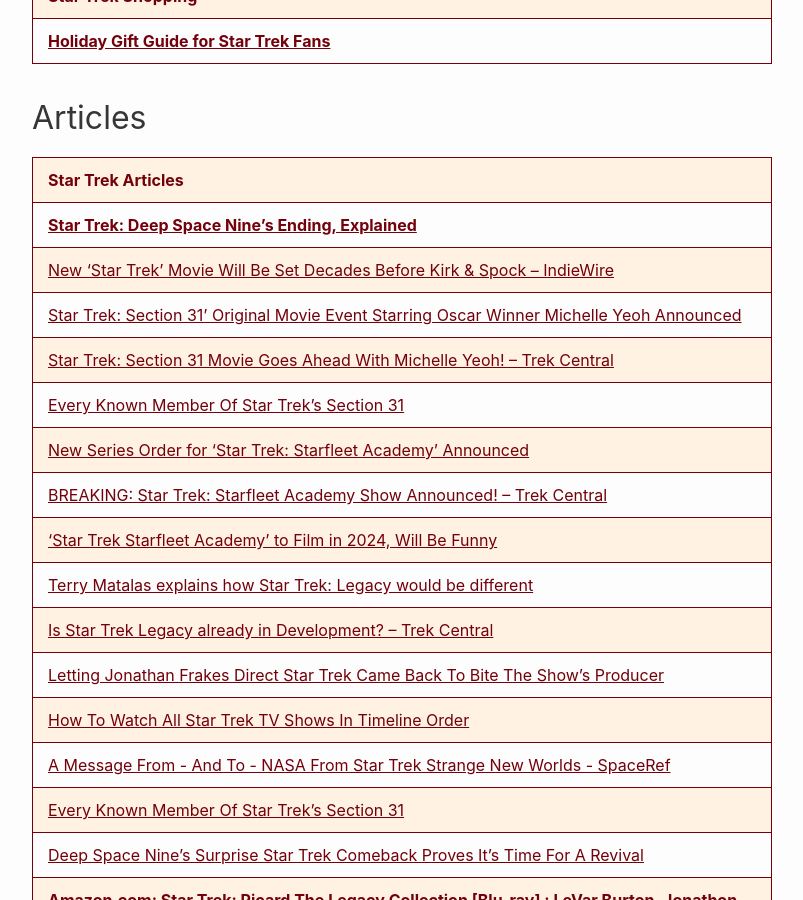
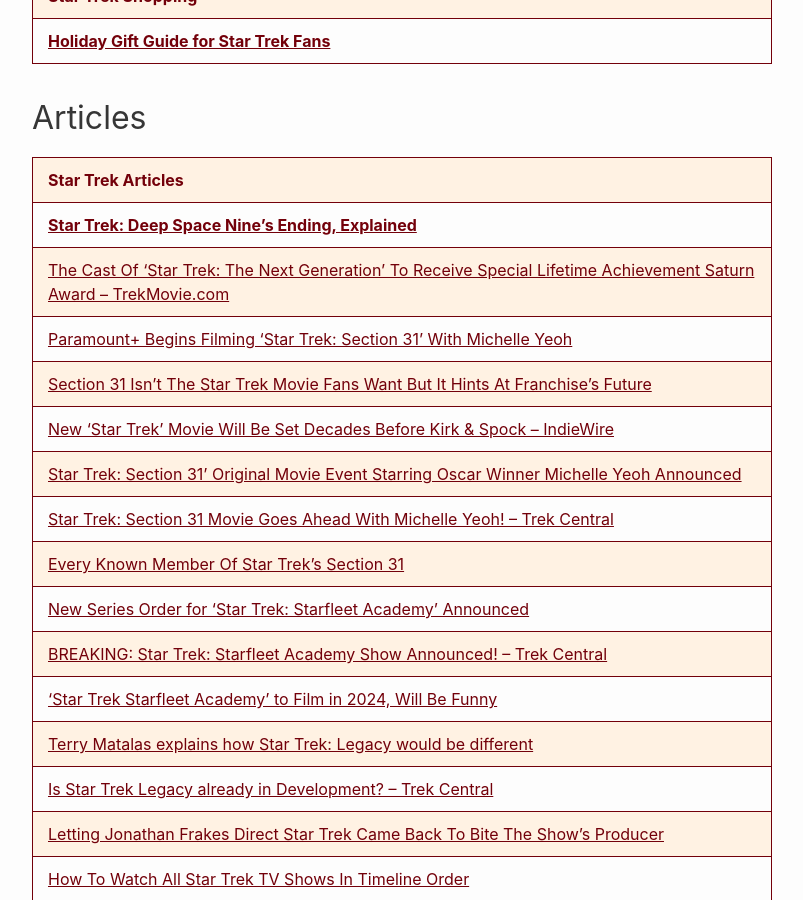
Before and after one commit to RalphHightower/RalphHightower, a Jekyll site: the page built from ScienceFiction/StarTrekFranchise.md, in a window 1280 px wide and 900 px high, scrolled down 3242 px. Shown: the whole window, without its empty margins (238-1041 px from the left). Built offline with Jekyll 4.4.1, drawn with Linux system fonts in a browser that asks for light colours; our own code applies the rules of GitHub Pages for plain Markdown files.

Commit message:
[docs](doc): Update StarTrekFranchise(extended description)

```diff
--- a/ScienceFiction/StarTrekFranchise.md
+++ b/ScienceFiction/StarTrekFranchise.md
@@ -68,6 +68,9 @@
 | Star Trek Articles |
 |---|
 | **[Star Trek: Deep Space Nine's Ending, Explained](https://gamerant.com/star-trek-deep-space-nine-ds9-ending-explained/ )** |
+| [The Cast Of ‘Star Trek: The Next Generation’ To Receive Special Lifetime Achievement Saturn Award – TrekMovie.com](https://trekmovie.com/2024/01/31/the-cast-of-star-trek-the-next-generation-to-receive-special-lifetime-achievement-saturn-award/ ) |
+| [Paramount+ Begins Filming 'Star Trek: Section 31' With Michelle Yeoh](https://variety.com/2024/tv/news/paramount-plus-star-trek-section-31-movie-michelle-yeoh-1235891617/ ) |
+| [Section 31 Isn’t The Star Trek Movie Fans Want But It Hints At Franchise’s Future](https://screenrant.com/star-trek-section-31-low-budget-character-movie-future/ ) |
 | [New ‘Star Trek’ Movie Will Be Set Decades Before Kirk & Spock – IndieWire](https://www.indiewire.com/news/breaking-news/new-star-trek-movie-set-decades-before-kirk-spock-1234942543/ ) |
 | [Star Trek: Section 31' Original Movie Event Starring Oscar Winner Michelle Yeoh Announced](https://www.startrek.com/news/star-trek-section-31-original-movie-event-michelle-yeoh) |
 | [Star Trek: Section 31 Movie Goes Ahead With Michelle Yeoh! – Trek Central](https://trekcentral.net/star-trek-section-31-movie-goes-ahead-with-michelle-yeoh/ ) |
```
